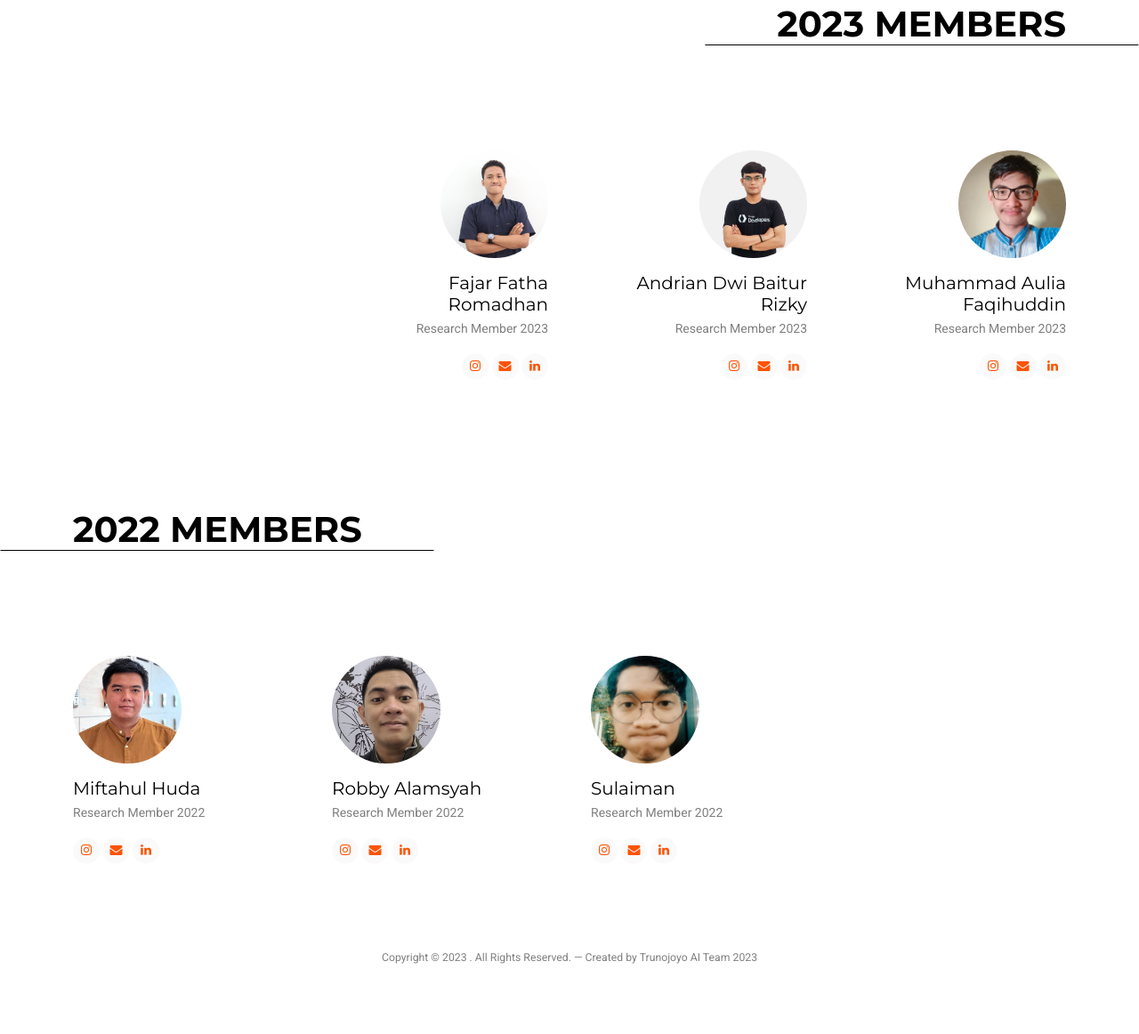
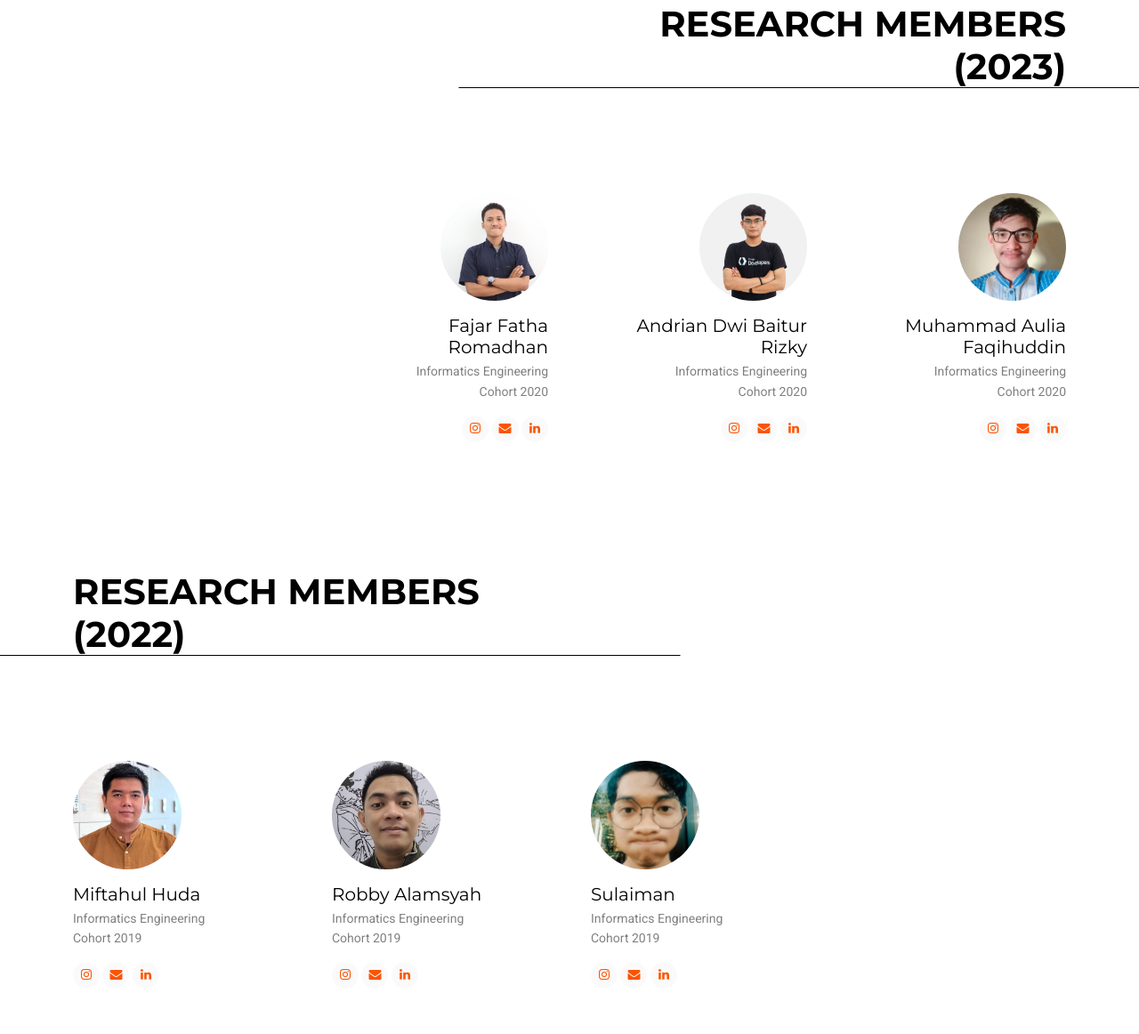
Before and after one commit to andreandriand/trunojoyo-ai, a plain HTML site: page about.html in a window 1280 px wide. Shown: the part 1429-2591 px from the top of the page at 89% size. Before the commit the page ends 2531 px from the top, so only its background shows below. Drawn offline with Linux system fonts and the light colour scheme; files whose address does not match are found by name.

Commit message:
Update About

```diff
--- a/about.html
+++ b/about.html
@@ -116,7 +116,7 @@ At TrunjoyoAI, we're a team of researcher and creators who came together with a
         </div>
         <div class="row mb-5 mt-5 justify-content-end">
           <div class="col-lg-6 text-lg-end">
-            <h2 class="heading">2023 Members</h2>
+            <h2 class="heading">Research Members (2023)</h2>
           </div>
         </div>
         <div class="row g-5 justify-content-end text-lg-end">
@@ -124,7 +124,10 @@ At TrunjoyoAI, we're a team of researcher and creators who came together with a
             <div class="person">
               <img src="images/fajar.JPG" alt="Image" class="img-fluid rounded-circle mx-auto w-50 mb-3" />
               <h3 class="mb-1">Fajar Fatha<br />Romadhan</h3>
-              <span class="d-block text-black-50 mb-3">Research Member 2023</span>
+              <span class="d-block text-black-50 mb-3"
+                >Informatics Engineering <br />
+                Cohort 2020</span
+              >
               <ul class="social-2 list-unstyled mb-5">
                 <li>
                   <a href="https://www.instagram.com/fajar_fatha" target="_blank"><span class="icon-instagram"></span></a>
@@ -142,7 +145,10 @@ At TrunjoyoAI, we're a team of researcher and creators who came together with a
             <div class="person">
               <img src="images/andre.jpg" alt="Image" class="img-fluid rounded-circle mx-auto w-50 mb-3" />
               <h3 class="mb-1">Andrian Dwi Baitur <br />Rizky</h3>
-              <span class="d-block text-black-50 mb-3">Research Member 2023</span>
+              <span class="d-block text-black-50 mb-3"
+                >Informatics Engineering <br />
+                Cohort 2020</span
+              >
               <ul class="social-2 list-unstyled mb-5">
                 <li>
                   <a href="https://www.instagram.com/andreandriand" target="_blank"><span class="icon-instagram"></span></a>
@@ -161,7 +167,10 @@ At TrunjoyoAI, we're a team of researcher and creators who came together with a
             <div class="person">
               <img src="images/faqih.jpg" alt="Image" class="img-fluid rounded-circle mx-auto w-50 mb-3" />
               <h3 class="mb-1">Muhammad Aulia <br />Faqihuddin</h3>
-              <span class="d-block text-black-50 mb-3">Research Member 2023</span>
+              <span class="d-block text-black-50 mb-3"
+                >Informatics Engineering <br />
+                Cohort 2020</span
+              >
               <ul class="social-2 list-unstyled mb-5">
                 <li>
                   <a href="https://www.instagram.com/m4s_aul" target="_blank"><span class="icon-instagram"></span></a>
@@ -178,7 +187,7 @@ At TrunjoyoAI, we're a team of researcher and creators who came together with a
         </div>
         <div class="row mb-5 mt-5 pt-5">
           <div class="col-lg-6 text-lg-start">
-            <h2 class="heading">2022 Members</h2>
+            <h2 class="heading">Research Members (2022)</h2>
           </div>
         </div>
         <div class="row g-5 text-lg-start">
@@ -186,7 +195,10 @@ At TrunjoyoAI, we're a team of researcher and creators who came together with a
             <div class="person">
               <img src="images/huda.jpg" alt="Image" class="img-fluid rounded-circle mx-auto w-50 mb-3" />
               <h3 class="mb-1">Miftahul Huda</h3>
-              <span class="d-block text-black-50 mb-3">Research Member 2022</span>
+              <span class="d-block text-black-50 mb-3"
+                >Informatics Engineering <br />
+                Cohort 2019</span
+              >
               <ul class="social-2 list-unstyled mb-5">
                 <li>
                   <a href="https://www.instagram.com/dahuudaa" target="_blank"><span class="icon-instagram"></span></a>
@@ -204,7 +216,10 @@ At TrunjoyoAI, we're a team of researcher and creators who came together with a
             <div class="person">
               <img src="images/robby.jpg" alt="Image" class="img-fluid rounded-circle mx-auto w-50 mb-3" />
               <h3 class="mb-1">Robby Alamsyah</h3>
-              <span class="d-block text-black-50 mb-3">Research Member 2022</span>
+              <span class="d-block text-black-50 mb-3"
+                >Informatics Engineering <br />
+                Cohort 2019</span
+              >
               <ul class="social-2 list-unstyled mb-5">
                 <li>
                   <a href="https://www.instagram.com/robbyalmsyh._" target="_blank"><span class="icon-instagram"></span></a>
@@ -223,7 +238,10 @@ At TrunjoyoAI, we're a team of researcher and creators who came together with a
             <div class="person">
               <img src="images/sulaiman.jpg" alt="Image" class="img-fluid rounded-circle mx-auto w-50 mb-3" />
               <h3 class="mb-1">Sulaiman</h3>
-              <span class="d-block text-black-50 mb-3">Research Member 2022</span>
+              <span class="d-block text-black-50 mb-3"
+                >Informatics Engineering <br />
+                Cohort 2019</span
+              >
               <ul class="social-2 list-unstyled mb-5">
                 <li>
                   <a href="https://www.instagram.com/zyu_one" target="_blank"><span class="icon-instagram"></span></a>
```
Also changed, not shown: favicon2.png (deleted).
